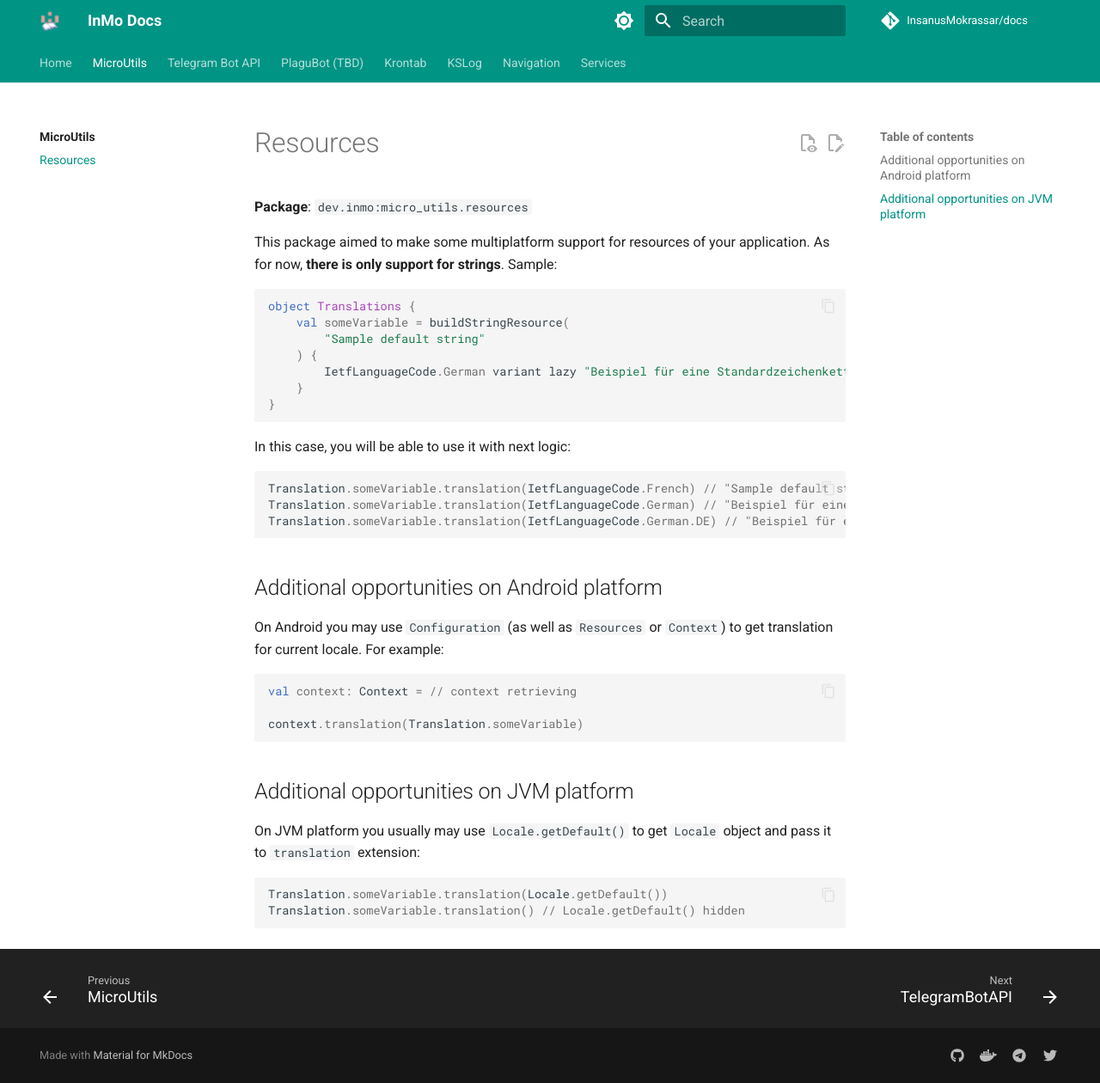
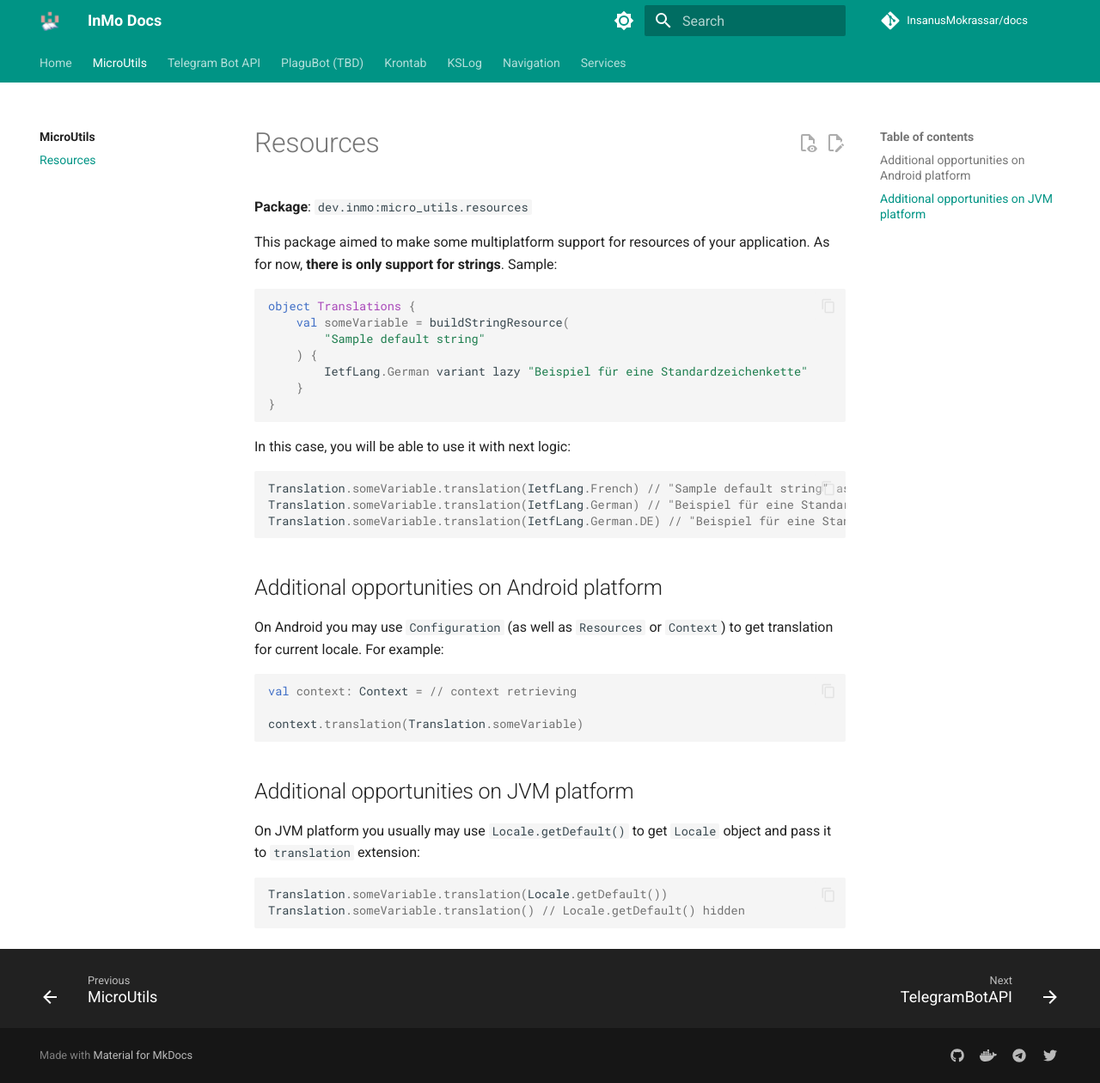
Before and after one commit to InsanusMokrassar/docs, an MkDocs documentation site: the page built from docs/micro_utils/resources.md, in a window 1280 px wide and 1260 px high. Shown: the whole window at 86% size. Built offline with MkDocs 1.6.1 and Material for MkDocs 9.7.7, drawn with Linux system fonts in a browser that asks for light colours; comment, search, counter and statistics services are not loaded.

Commit message:
Update resources.md

````diff
--- a/docs/micro_utils/resources.md
+++ b/docs/micro_utils/resources.md
@@ -10,7 +10,7 @@ object Translations {
     val someVariable = buildStringResource(
         "Sample default string"
     ) {
-        IetfLanguageCode.German variant lazy "Beispiel für eine Standardzeichenkette"
+        IetfLang.German variant lazy "Beispiel für eine Standardzeichenkette"
     }
 }
 ```
@@ -18,9 +18,9 @@ object Translations {
 In this case, you will be able to use it with next logic:
 
 ```kotlin
-Translation.someVariable.translation(IetfLanguageCode.French) // "Sample default string" as default one
-Translation.someVariable.translation(IetfLanguageCode.German) // "Beispiel für eine Standardzeichenkette" as available variant
-Translation.someVariable.translation(IetfLanguageCode.German.DE) // "Beispiel für eine Standardzeichenkette" as available parent variant
+Translation.someVariable.translation(IetfLang.French) // "Sample default string" as default one
+Translation.someVariable.translation(IetfLang.German) // "Beispiel für eine Standardzeichenkette" as available variant
+Translation.someVariable.translation(IetfLang.German.DE) // "Beispiel für eine Standardzeichenkette" as available parent variant
 ```
 
 ## Additional opportunities on Android platform
````
